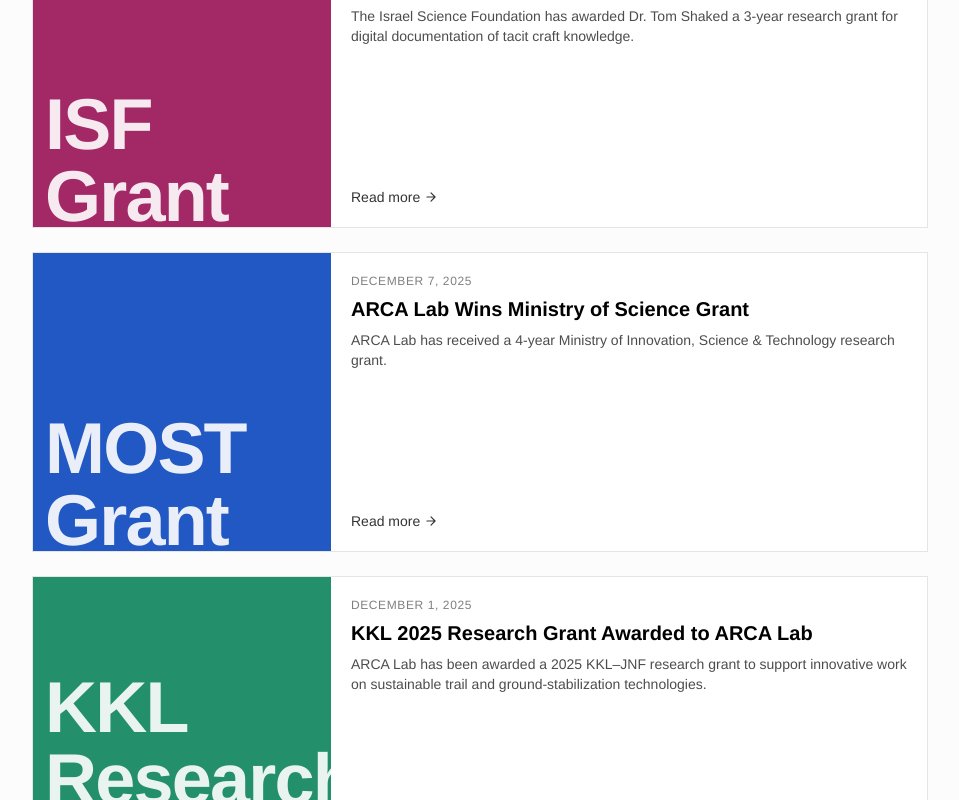
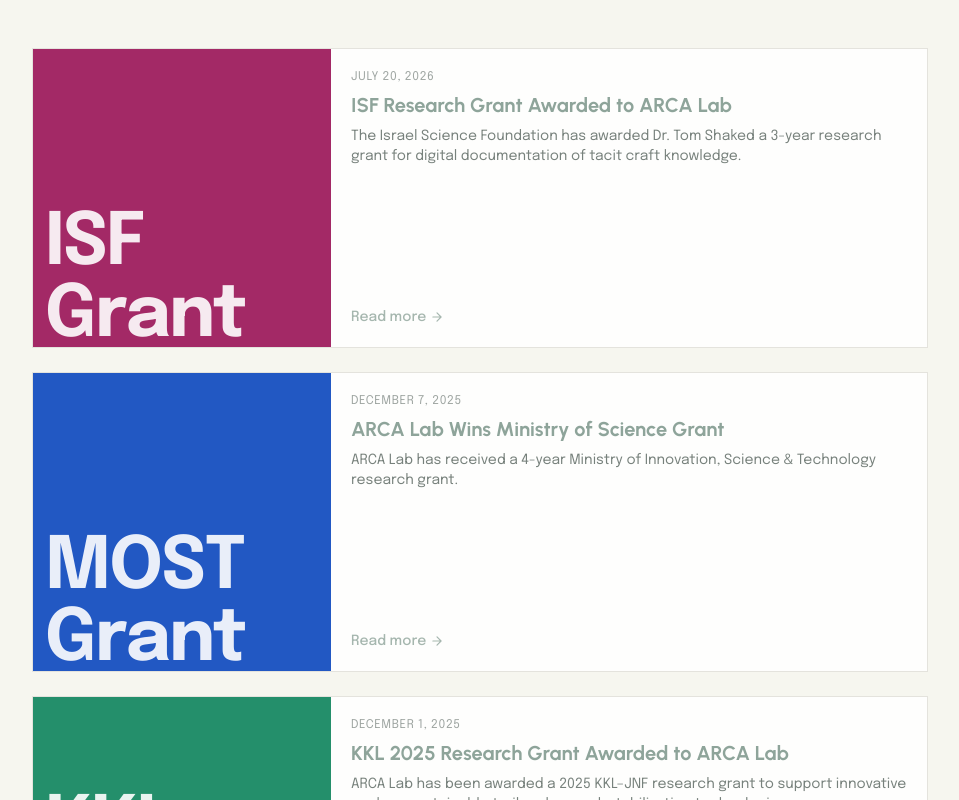
Before and after one commit to UD123/optical-mesh, a React (Vite) app: page / in a window 1280 px wide. Shown: the part 10900-11700 px from the top of the page, without its empty margins (160-1119 px from the left). Built offline with nearby package versions, Linux system fonts and the light colour scheme.

Commit message:
Changes
Co-authored-by: tomshaked <8398235+tomshaked@users.noreply.github.com>

```diff
--- a/index.html
+++ b/index.html
@@ -14,6 +14,7 @@
     <link rel="icon" type="image/png" href="/lovable-uploads/291749d7-21c5-4930-bb4b-2ae14245cb3e.png" />
     <link rel="preconnect" href="https://fonts.googleapis.com" />
     <link rel="preconnect" href="https://fonts.gstatic.com" crossorigin />
+    <link href="https://fonts.googleapis.com/css2?family=Epilogue:wght@300;400;500;600;700&family=Urbanist:wght@400;500;600;700;800&display=swap" rel="stylesheet" />
   </head>
 
   <body>
--- a/src/index.css
+++ b/src/index.css
@@ -1,5 +1,5 @@
 
-@import url('https://fonts.googleapis.com/css2?family=Inter:wght@100;200;300;400;500;600;700;800;900&display=swap');
+@import url('https://fonts.googleapis.com/css2?family=Epilogue:wght@300;400;500;600;700&family=Urbanist:wght@400;500;600;700;800&display=swap');
 
 @tailwind base;
 @tailwind components;
@@ -7,33 +7,33 @@
 
 @layer base {
   :root {
-    --background: 0 0% 100%;
-    --foreground: 0 0% 0%;
+    --background: 50 33% 96%;
+    --foreground: 152 11% 27%;
 
     --card: 0 0% 100%;
-    --card-foreground: 0 0% 0%;
+    --card-foreground: 152 11% 27%;
 
     --popover: 0 0% 100%;
-    --popover-foreground: 0 0% 0%;
+    --popover-foreground: 152 11% 27%;
 
-    --primary: 0 0% 0%;
+    --primary: 153 11% 60%;
     --primary-foreground: 0 0% 100%;
 
-    --secondary: 0 0% 96%;
-    --secondary-foreground: 0 0% 0%;
+    --secondary: 53 22% 93%;
+    --secondary-foreground: 152 11% 27%;
 
-    --muted: 0 0% 96%;
-    --muted-foreground: 0 0% 45%;
+    --muted: 53 22% 93%;
+    --muted-foreground: 148 7% 45%;
 
-    --accent: 0 0% 96%;
-    --accent-foreground: 0 0% 0%;
+    --accent: 140 12% 80%;
+    --accent-foreground: 152 11% 27%;
 
     --destructive: 0 62.8% 30.6%;
     --destructive-foreground: 0 0% 100%;
 
-    --border: 0 0% 90%;
-    --input: 0 0% 90%;
-    --ring: 0 0% 0%;
+    --border: 51 12% 88%;
+    --input: 51 12% 88%;
+    --ring: 153 11% 60%;
 
     --radius: 0.5rem;
   }
@@ -47,16 +47,18 @@
     /* scroll-smooth removed - causes jumping issues on iOS Safari */
   }
   body {
-    @apply bg-background text-foreground;
-    font-family: 'Helvetica Neue', Helvetica, Arial, sans-serif;
+    @apply bg-background text-foreground antialiased;
+    font-family: 'Epilogue', 'Helvetica Neue', Helvetica, Arial, sans-serif;
   }
 
-  /* Removed the section-divider class that was creating the diagonal effect */
+  h1, h2, h3, h4, h5, h6 {
+    font-family: 'Urbanist', 'Helvetica Neue', Helvetica, Arial, sans-serif;
+  }
 
   .glass-panel {
     background: rgba(255, 255, 255, 0.85);
     backdrop-filter: blur(10px);
-    border: 1px solid rgba(0, 0, 0, 0.1);
+    border: 1px solid hsl(var(--border));
   }
 
   .text-balance {
@@ -86,18 +88,20 @@
     background: hsl(var(--primary));
   }
 
-  /* Make all links have underline and proper contrast */
+  /* Links use semantic primary color */
   a {
-    @apply underline underline-offset-2 hover:text-black transition-colors;
+    @apply underline underline-offset-2 hover:text-primary transition-colors;
   }
 
-  /* Dark background links should be white */
-  .bg-black a, [class*="bg-primary"] a, [style*="background-color: black"] a,
-  [style*="background-image"] a, [class*="bg-cover"] a {
+  /* Dark background links should remain light */
+  .bg-primary a,
+  .bg-foreground a,
+  [style*="background-image"] a,
+  [class*="bg-cover"] a {
     @apply text-white hover:text-white/80;
   }
 
-  /* Except for links in navigation */
+  /* Except for links in navigation and footer */
   header a,
   footer a {
     @apply no-underline hover:underline;
@@ -109,12 +113,16 @@
   }
 
   footer a {
-    @apply text-white/70 hover:text-white transition-colors;
+    @apply text-foreground/70 hover:text-primary transition-colors;
   }
 
-  /* Ensure dark background sections have white text */
-  .bg-black, [class*="bg-primary"], [style*="background-color: black"] {
-    @apply text-white;
+  /* Ensure primary/foreground background sections have correct text */
+  .bg-primary {
+    @apply text-primary-foreground;
+  }
+
+  .bg-foreground {
+    @apply text-background;
   }
 
   /* Ensure sections with background images have white text */
--- a/tailwind.config.ts
+++ b/tailwind.config.ts
@@ -19,8 +19,8 @@ export default {
 		},
 		extend: {
 			fontFamily: {
-				sans: ['Helvetica Neue', 'Helvetica', 'Arial', 'sans-serif'],
-				display: ['Helvetica Neue', 'Helvetica', 'Arial', 'sans-serif'],
+				sans: ['Epilogue', 'Helvetica Neue', 'Helvetica', 'Arial', 'sans-serif'],
+				display: ['Urbanist', 'Helvetica Neue', 'Helvetica', 'Arial', 'sans-serif'],
 			},
 			colors: {
 				border: 'hsl(var(--border))',
```
